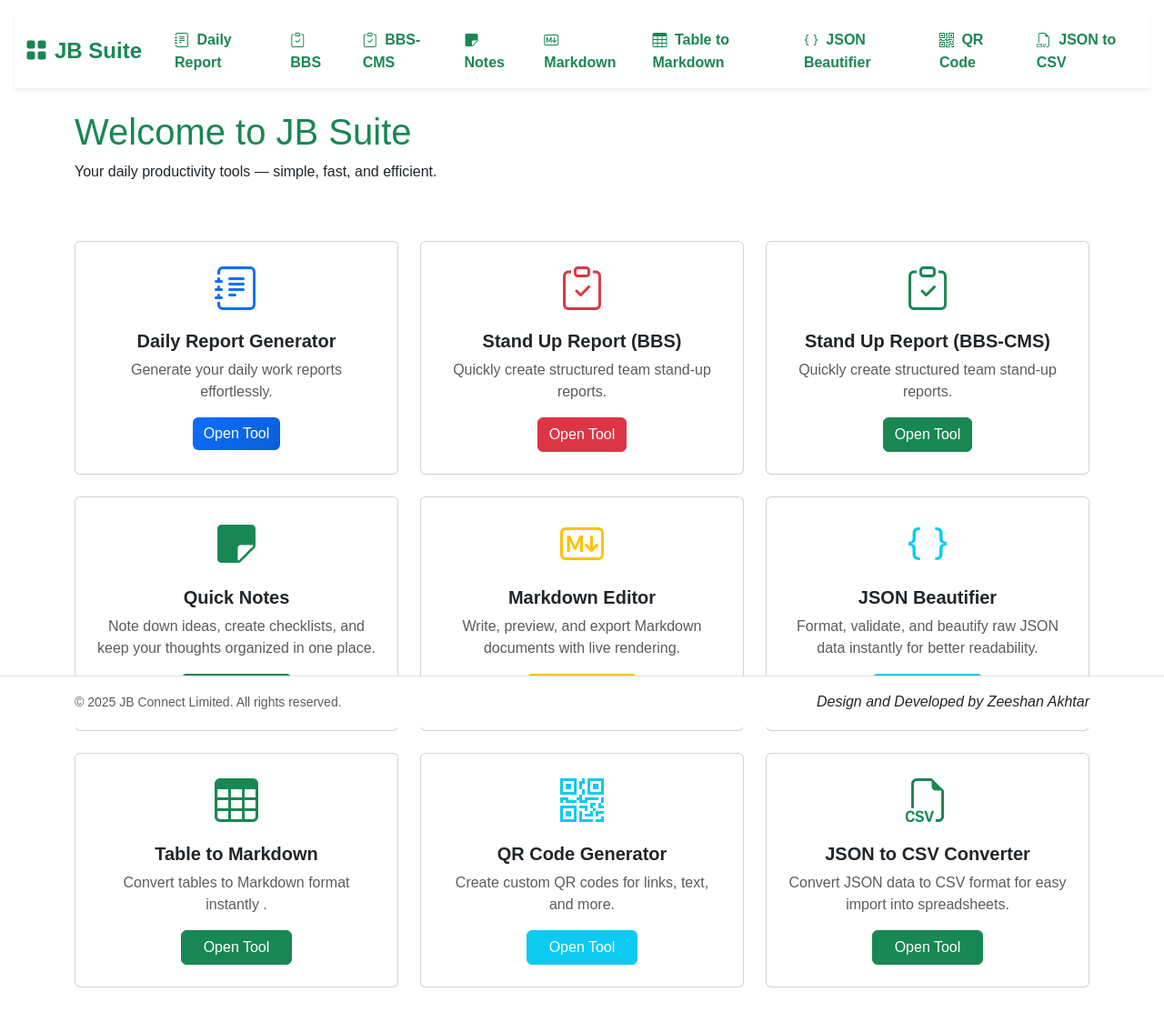
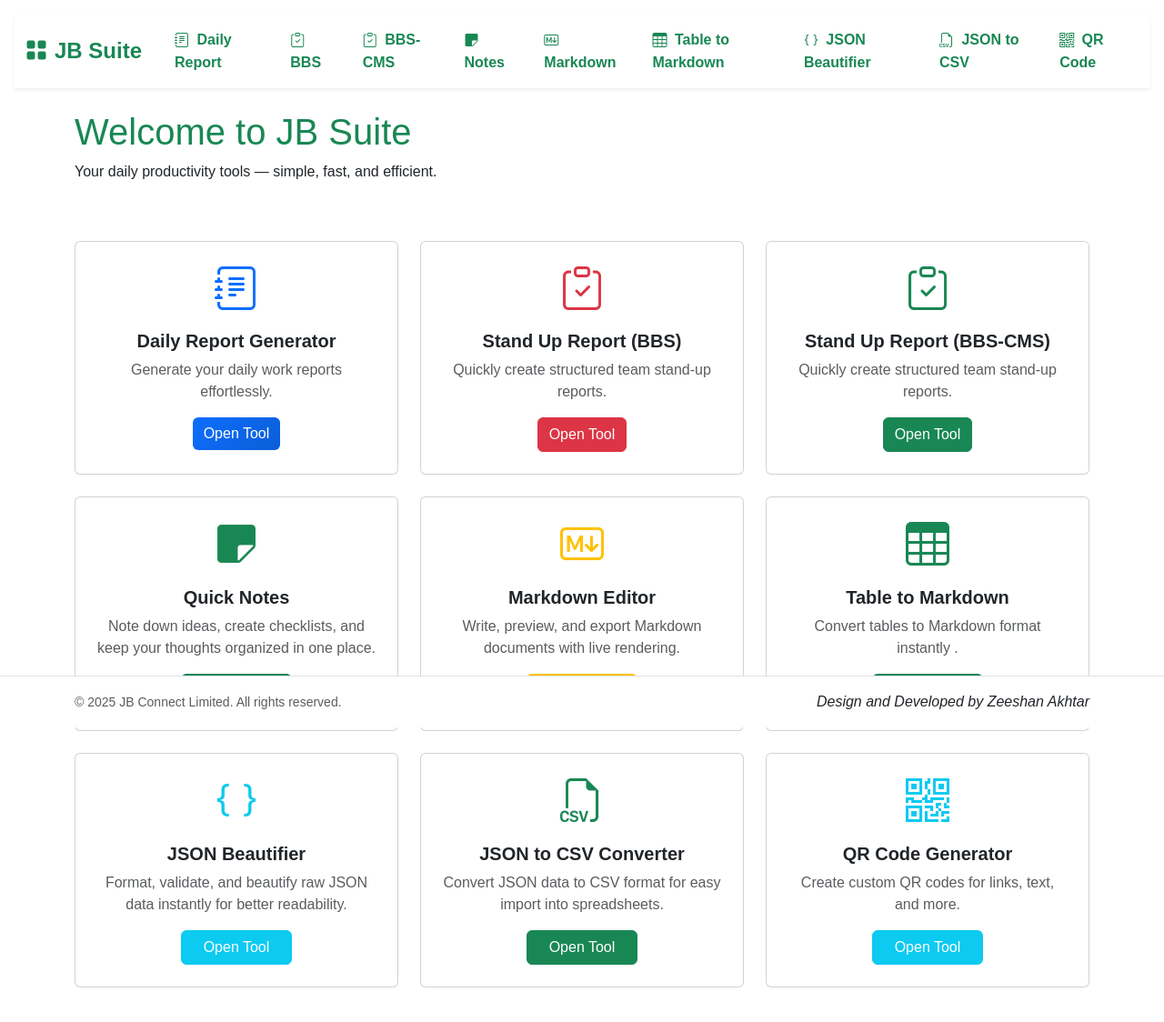
Before and after one commit to Zeeshan0811/standup-report-generator, a Next.js app: page / in a window 1280 px wide. Shown: the top 1124 px of the page at 91% size. Built offline with nearby package versions, Linux system fonts and the light colour scheme.

Commit message:
chore: json to csv updated

```diff
--- a/components/Header.jsx
+++ b/components/Header.jsx
@@ -78,17 +78,18 @@ const Header = () => {
                             </Link>
                         </li>
                         <li className="nav-item mx-1">
+                            <Link href="/json-to-csv"
+                                className="nav-link fw-semibold px-3 py-2 rounded text-success hover-bg-light">
+                                <i className="bi bi-filetype-csv me-1"></i> JSON to CSV
+                            </Link>
+                        </li>
+                        <li className="nav-item mx-1">
                             <Link href="/qr-code-generator"
                                 className="nav-link fw-semibold px-3 py-2 rounded text-success hover-bg-light">
                                 <i className="bi bi-qr-code me-1"></i> QR Code
                             </Link>
                         </li>
-                        <li className="nav-item mx-1">
-                            <Link href="/json-to-csv"
-                                className="nav-link fw-semibold px-3 py-2 rounded text-success hover-bg-light">
-                                <i className="bi bi-filetype-csv me-1"></i> JSON to CSV
-                            </Link>
-                        </li>
+
                     </ul>
                 </div>
             </div>
--- a/pages/index.jsx
+++ b/pages/index.jsx
@@ -102,24 +102,6 @@ const Home = () => {
               </div>
             </div>
 
-            {/* <!-- JSON Beautifier --> */}
-            <div className="col-md-4">
-              <div className="card tool-card h-100">
-                <div className="card-body text-center p-4">
-                  <div className="mb-3">
-                    <i className="bi bi-braces display-5 text-info"></i>
-                  </div>
-                  <h5 className="card-title fw-bold">JSON Beautifier</h5>
-                  <p className="card-text text-muted">
-                    Format, validate, and beautify raw JSON data instantly for better readability.
-                  </p>
-                  <a href="/json-beautifier" className="btn btn-info text-white px-4">
-                    Open Tool
-                  </a>
-                </div>
-              </div>
-            </div>
-
             {/* <!-- Table to Markdown --> */}
             <div className="col-md-4">
               <div className="card tool-card h-100">
@@ -138,18 +120,18 @@ const Home = () => {
               </div>
             </div>
 
-            {/* <!-- QR Code Generator --> */}
+            {/* <!-- JSON Beautifier --> */}
             <div className="col-md-4">
               <div className="card tool-card h-100">
                 <div className="card-body text-center p-4">
                   <div className="mb-3">
-                    <i className="bi bi-qr-code display-5 text-info"></i>
+                    <i className="bi bi-braces display-5 text-info"></i>
                   </div>
-                  <h5 className="card-title fw-bold">QR Code Generator</h5>
+                  <h5 className="card-title fw-bold">JSON Beautifier</h5>
                   <p className="card-text text-muted">
-                    Create custom QR codes for links, text, and more.
+                    Format, validate, and beautify raw JSON data instantly for better readability.
                   </p>
-                  <a href="/qr-code-generator" className="btn btn-info text-white px-4">
+                  <a href="/json-beautifier" className="btn btn-info text-white px-4">
                     Open Tool
                   </a>
                 </div>
@@ -174,6 +156,28 @@ const Home = () => {
               </div>
             </div>
 
+
+
+            {/* <!-- QR Code Generator --> */}
+            <div className="col-md-4">
+              <div className="card tool-card h-100">
+                <div className="card-body text-center p-4">
+                  <div className="mb-3">
+                    <i className="bi bi-qr-code display-5 text-info"></i>
+                  </div>
+                  <h5 className="card-title fw-bold">QR Code Generator</h5>
+                  <p className="card-text text-muted">
+                    Create custom QR codes for links, text, and more.
+                  </p>
+                  <a href="/qr-code-generator" className="btn btn-info text-white px-4">
+                    Open Tool
+                  </a>
+                </div>
+              </div>
+            </div>
+
+
+
           </div>
         </div>
       </section>
```
Also changed, not shown: pages/json-to-csv.jsx (+9 -6 lines).
